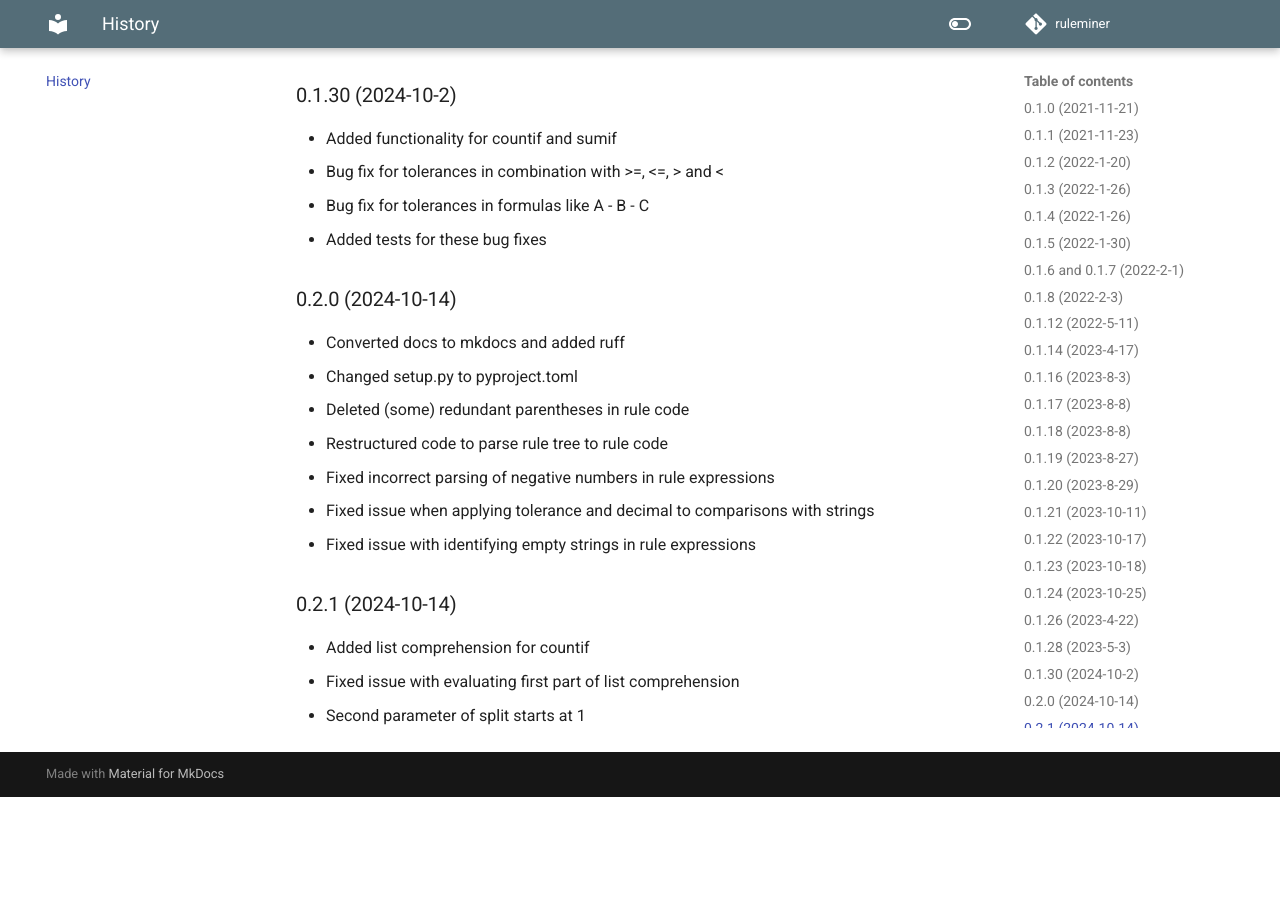
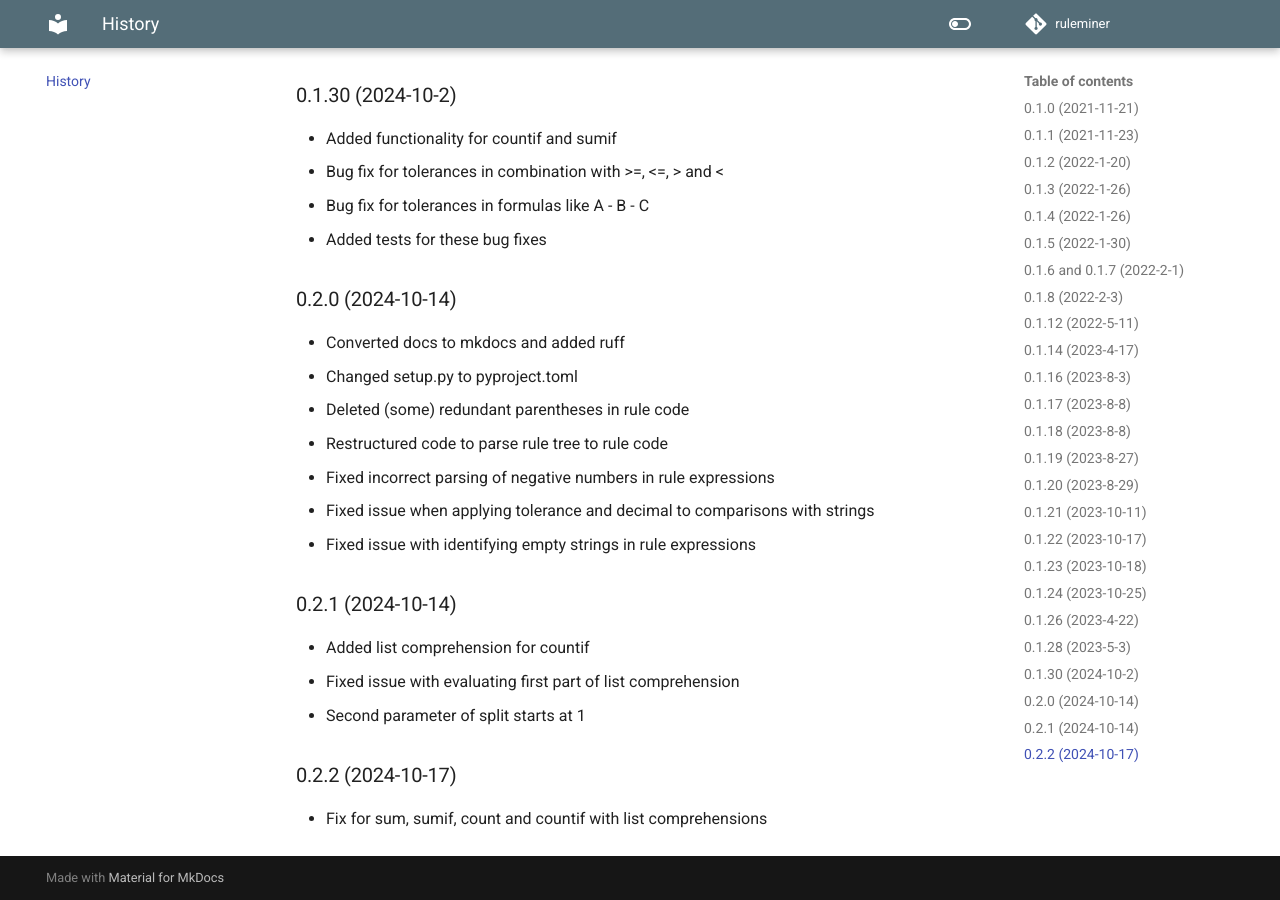
Before and after one commit to wjwillemse/ruleminer, an MkDocs documentation site: the page built from docs/history.md, in a window 1280 px wide and 900 px high, scrolled down 2584 px. Built offline with MkDocs 1.6.1 and Material for MkDocs 9.7.7, drawn with Linux system fonts in a browser that asks for light colours; comment, search, counter and statistics services are not loaded; before the commit the page ends 3381 px from its top, so only the background shows below that.

Commit message:
fix in list comprehension and tolerance

```diff
--- a/docs/history.md
+++ b/docs/history.md
@@ -113,3 +113,7 @@
 - Added list comprehension for countif
 - Fixed issue with evaluating first part of list comprehension
 - Second parameter of split starts at 1
+
+### 0.2.2 (2024-10-17)
+
+- Fix for sum, sumif, count and countif with list comprehensions
```
